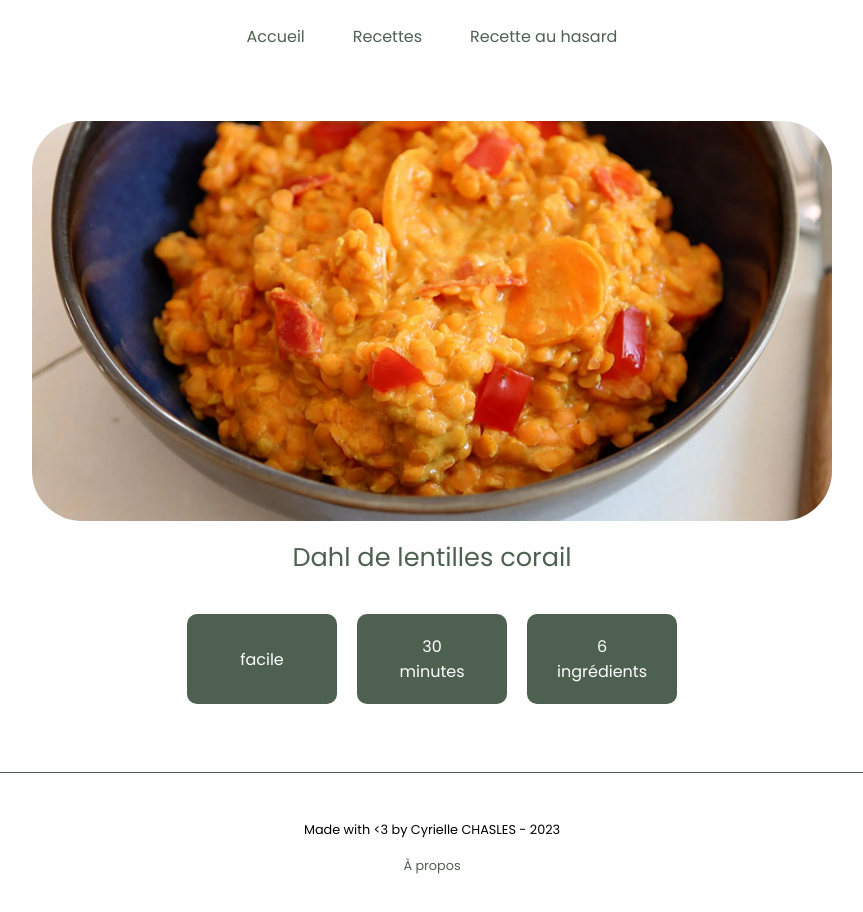
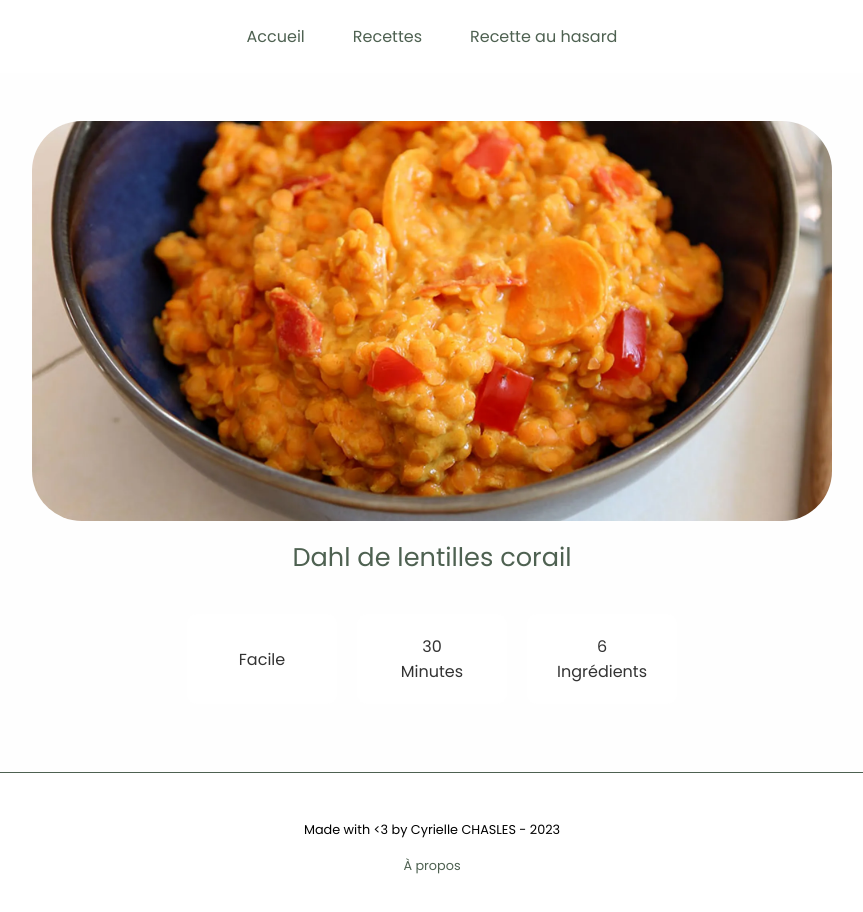
Before and after one commit to krauzeure/veggiefest, a Next.js app: page /recipes/0 in a window 1280 px wide. Shown: the top 912 px of the page, without its empty margins (208-1071 px from the left). Built offline with nearby package versions, Linux system fonts and the light colour scheme.

Commit message:
Adjusting style and adding margins

```diff
--- a/pages/recipes/[id].module.css
+++ b/pages/recipes/[id].module.css
@@ -13,11 +13,12 @@
     display: flex;
     justify-content: center;
     margin: 20px;
+    text-transform: capitalize;
 }
 
 .recipeInfo div {
-    background-color: var(--primary);
-    color: var(--background);
+    background-color: #fff;
+    color: var(--text);
     margin: 0 10px;
     width: 150px;
     border-radius: 10px;
--- a/pages/recipes/index.module.css
+++ b/pages/recipes/index.module.css
@@ -14,6 +14,7 @@
     font-size: 1.6em;
     font-weight: 400;
     color: var(--primary);
+    margin-bottom: 30px;
 }
 
 .emptyState {
```
